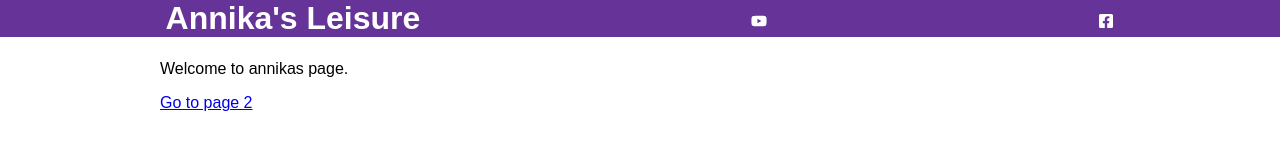
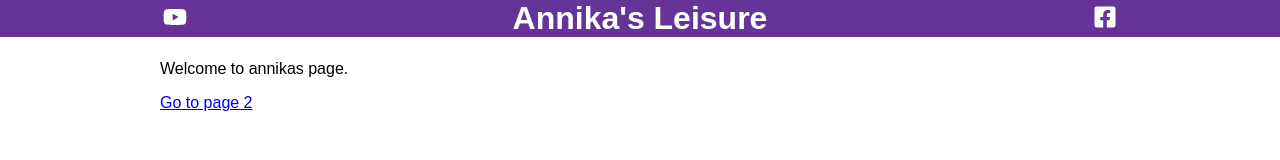
Before and after one commit to edwhelan/annika, a Gatsby site: page / in a window 1280 px wide. Built offline with nearby package versions, Linux system fonts and the light colour scheme; Gatsby itself is replaced by a stand-in of ours.

Commit message:
swap order of nav icons

```diff
--- a/src/components/header.js
+++ b/src/components/header.js
@@ -2,7 +2,7 @@ import { Link } from 'gatsby'
 import PropTypes from 'prop-types'
 import React from 'react'
 
-import {FaYoutube, FaFacebook, FaFacebookSquare} from 'react-icons/fa';
+import {FaYoutube, FaFacebookSquare} from 'react-icons/fa';
 
 const Header = ({ siteTitle }) => (
   <div
@@ -12,6 +12,9 @@ const Header = ({ siteTitle }) => (
       marginBottom: `1.45rem`,
     }}
   >
+      <div className='nav-icons'>
+        <a href='#'><FaYoutube /></a>
+      </div>
     <div>
       <h1 style={{ margin: 0 }}>
         <Link
@@ -24,9 +27,6 @@ const Header = ({ siteTitle }) => (
           {siteTitle}
         </Link>
       </h1>
-    </div>
-    <div className='nav-icons'>
-      <a href='#'><FaYoutube /></a>
     </div>
     <div className='nav-icons'>
       <a href='#'><FaFacebookSquare /></a>
--- a/src/components/layout.css
+++ b/src/components/layout.css
@@ -16,4 +16,5 @@ body {
 
 .nav-icons a{
   color: white;
+  font-size: 1.5em;
 }
```
